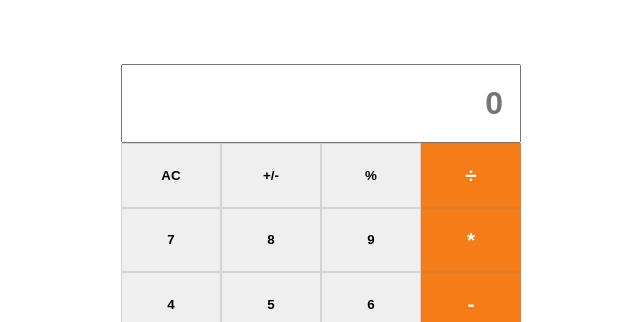
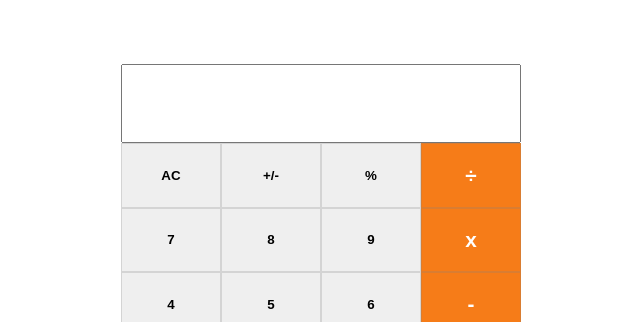
Before and after one commit to dselasea/math-magicians, a React (Create React App) app: page / in a window 1280 px wide. Shown: the top 322 px of the page, without its empty margins (319-959 px from the left). Built offline with nearby package versions, Linux system fonts and the light colour scheme.

Commit message:
Add calculate add operate function. operate error

```diff
--- a/src/App.js
+++ b/src/App.js
@@ -9,7 +9,7 @@ function App() {
     { id: 5, btn: '7' },
     { id: 6, btn: '8' },
     { id: 7, btn: '9' },
-    { id: 8, btn: '*' },
+    { id: 8, btn: 'x' },
     { id: 9, btn: '4' },
     { id: 10, btn: '5' },
     { id: 11, btn: '6' },
--- a/src/components/Calculator.js
+++ b/src/components/Calculator.js
@@ -1,16 +1,26 @@
+import React, { useState } from 'react';
 import PropTypes from 'prop-types';
-import React from 'react';
+import calculate from '../logic/calculate';
+import Input from './Input';
 
-function Calculator({ buttons }) {
+const Calculator = ({ buttons }) => {
+  const [calculation, setCalculation] = useState({ total: 0, next: null, operation: null });
+
+  const handleCalculation = (e) => {
+    const result = calculate(calculation, e.target.name);
+    setCalculation(result);
+    console.log(result);
+  };
+
   return (
     <div className="container">
-      <input type="text" id="input" placeholder="0" readOnly />
+      <Input calculation={calculation} />
       <div className="btn-container">
-        {buttons.map((button) => <button type="button" key={button.id}>{ button.btn }</button>)}
+        {buttons.map((button) => <button type="button" name={button.btn} onClick={handleCalculation} key={button.id}>{ button.btn }</button>)}
       </div>
     </div>
   );
-}
+};
 
 Calculator.propTypes = {
   buttons: PropTypes.arrayOf(
--- /dev/null
+++ b/src/components/Input.js
@@ -0,0 +1,12 @@
+import React from 'react';
+
+const Input = (props) => {
+  const calc = { props };
+  return (
+    <div>
+      <input type="text" id="input" value={`${calc.props.calculation.total || ''} ${calc.props.calculation.operate || ''} ${calc.props.calculation.next || ''}`} readOnly />
+    </div>
+  );
+};
+
+export default Input;
```
